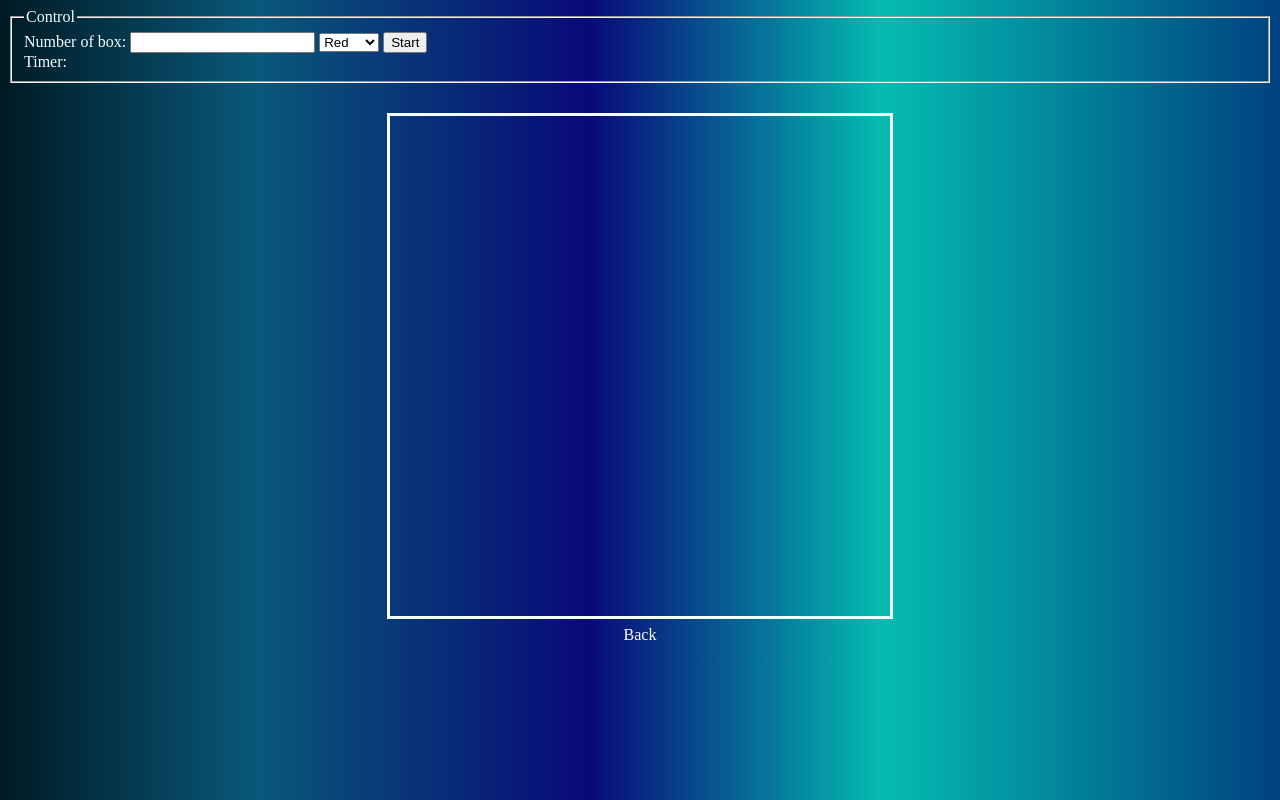
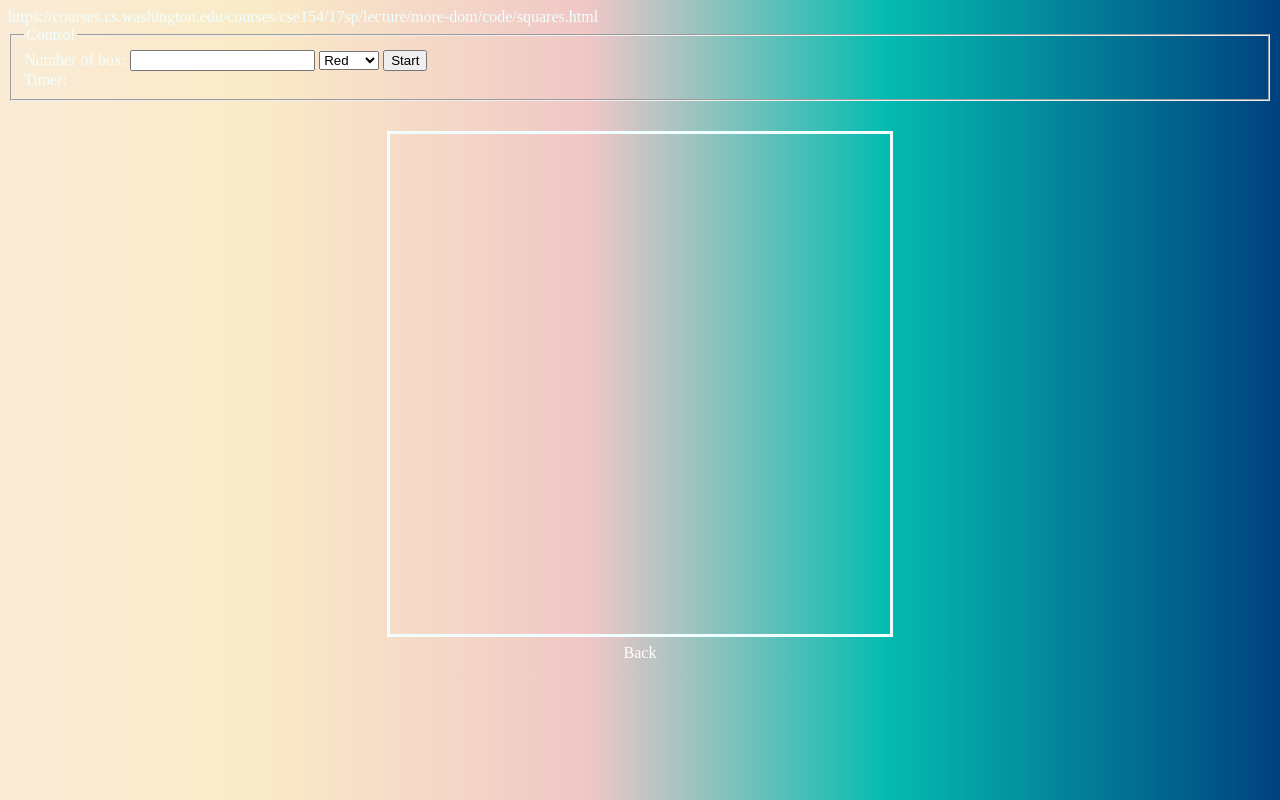
Before and after one commit to pleum187156/game, a plain HTML site: page index.html in a window 1280 px wide. Drawn offline with Linux system fonts and the light colour scheme.

Commit message:
Add files via upload

```diff
--- a/game.css
+++ b/game.css
@@ -30,8 +30,8 @@
     background-color: green;
 }
 body{
-    background: rgb(0,26,36);
-background: linear-gradient(90deg, rgba(0,26,36,1) 0%, rgba(9,88,121,1) 20%, rgba(9,9,121,1) 46%, rgba(5,188,177,1) 69%, rgba(0,65,128,1) 100%);
+    background: rgb(255, 105, 180);
+background: linear-gradient(90deg, rgba(250, 235, 215) 0%, rgba(250, 235, 199) 20%, rgba(240, 199, 199) 46%, rgba(5,188,177,1) 69%, rgba(0,65,128,1) 100%);
 color: azure;
 }
 a {
--- a/index.html
+++ b/index.html
@@ -7,7 +7,7 @@
 		<link rel="stylesheet" type="text/css" href="game.css">
 	</head>
 	<body>
-		<!-- these codes were adapted from https://courses.cs.washington.edu/courses/cse154/17sp/lecture/more-dom/code/squares.html  -->
+		 https://courses.cs.washington.edu/courses/cse154/17sp/lecture/more-dom/code/squares.html
 
 		<fieldset>
 			<legend>Control</legend>
```
